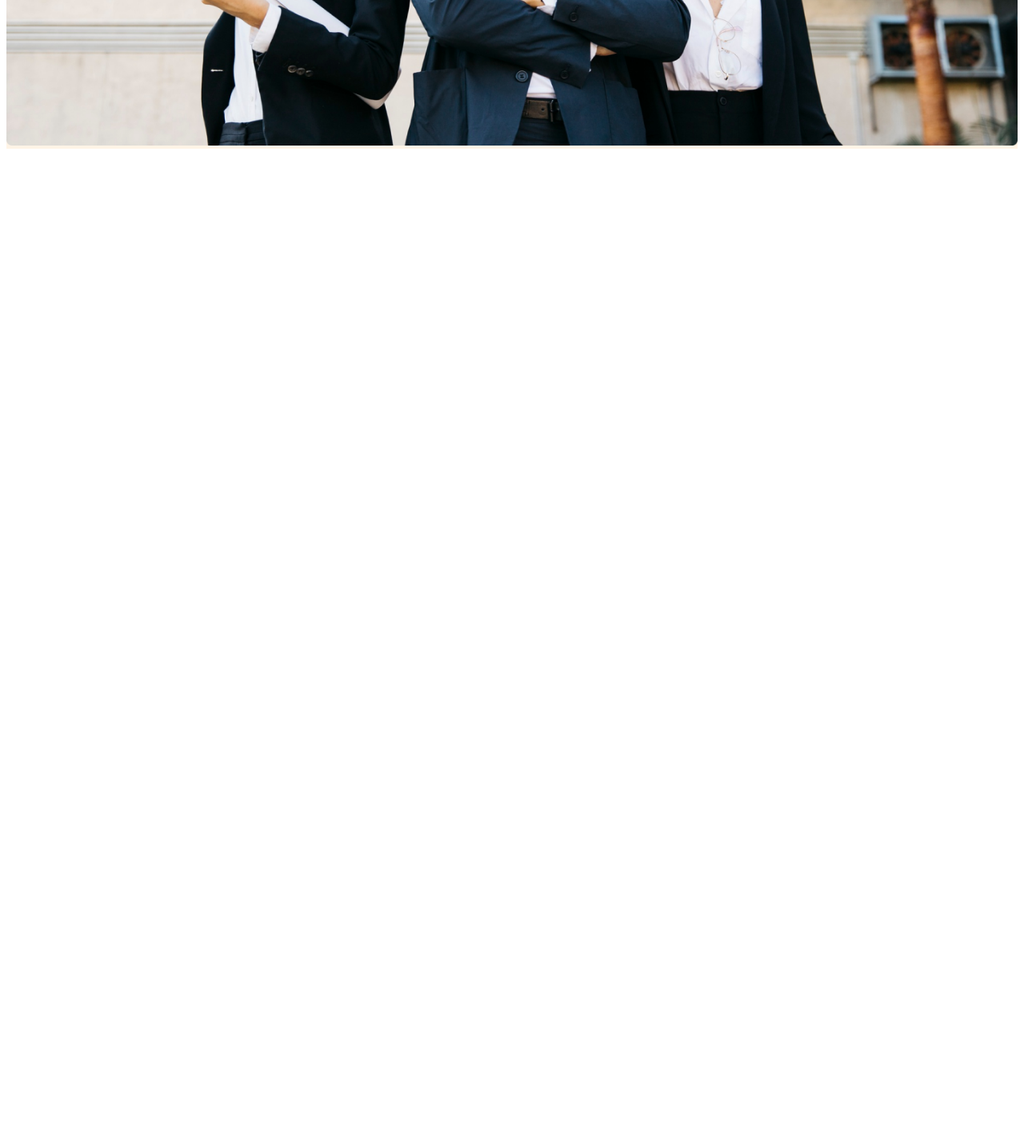
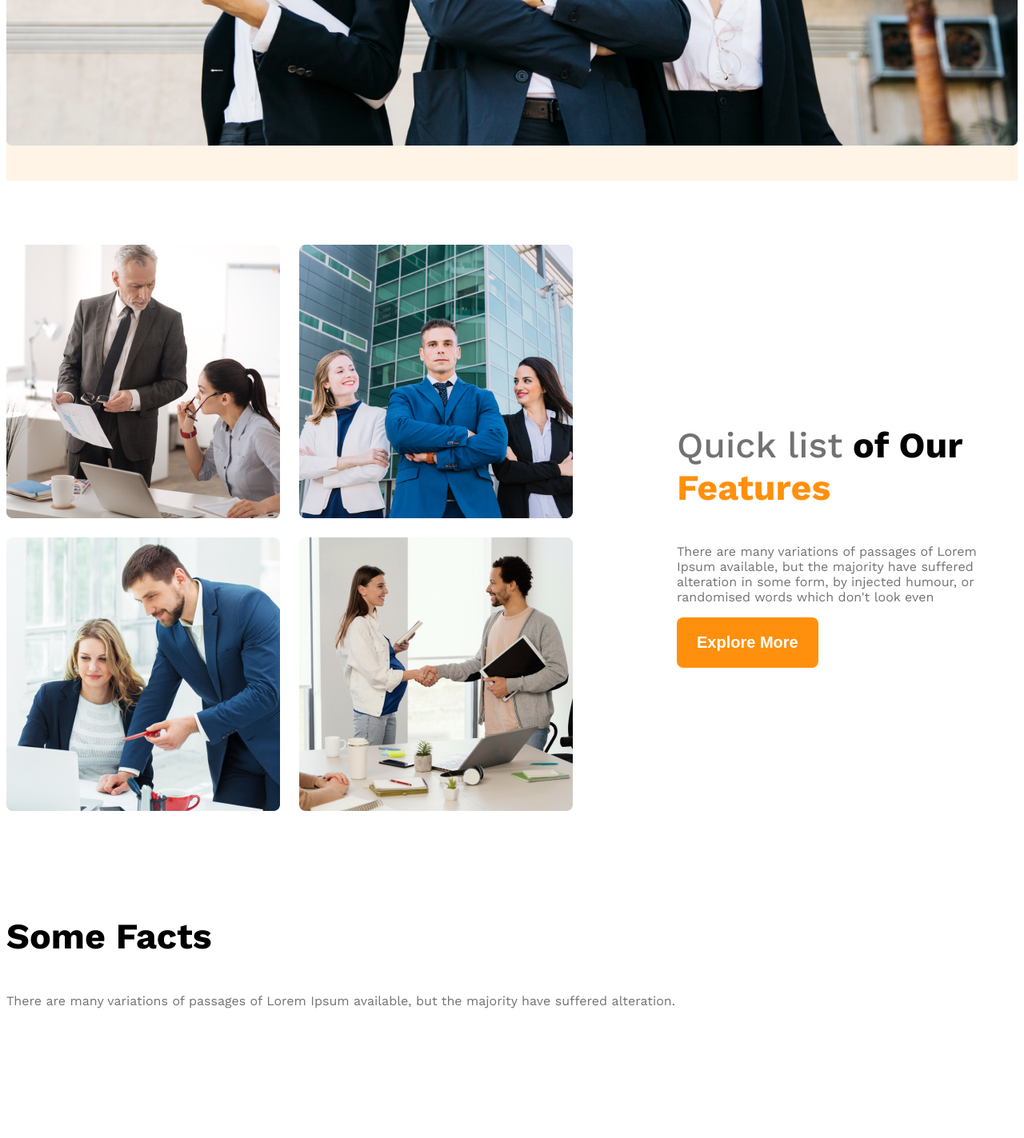
Before and after one commit to Mohiuddin5050/Architect-website, a plain HTML site: page index.html in a window 1280 px wide. Shown: the part 998-2421 px from the top of the page at 80% size. Before the commit the page ends 1192 px from the top, so only its background shows below. Drawn offline with nearby package versions, Linux system fonts and the light colour scheme.

Commit message:
made teams responsive and added structure

```diff
--- a/index.html
+++ b/index.html
@@ -26,7 +26,51 @@
             <img class="banner-img" src="./images/banner.png" alt="">
         </div>
     </header>
-    <main></main>
+    <main>
+        <!-- our feature section -->
+        <section class="teams display-flex">
+            <div class="team-img-container">
+                <img src="./images/team1.png" alt="Two architect discussing about design ">
+                <img src="./images/team2.png" alt="">
+                <img src="./images/team3.png" alt="">
+                <img src="./images/team4.png" alt="">
+            </div>
+           <div class="our-features">
+            <h3 class="section-title"><span id="quick-list" class="text-light-gray">Quick list</span><span> of Our</span><span class="text-primary"> Features</span></h3>
+            <p class="feature-description text-light-gray">There are many variations of passages of Lorem Ipsum available, but the majority have suffered alteration in some form, by injected humour, or randomised words which don't look even</p>
+            <button class="btn-primary">Explore More</button>
+           </div>
+        </section>
+            <!-- some facts section -->
+             <section>
+                <h3 class="section-title">Some Facts</h3>
+                <p class="text-light-gray">There are many variations of passages of Lorem Ipsum available, but the majority have suffered alteration.</p>
+                <div class="facts-container">
+                    <!-- .fact*4>img.fact-icon+h4.fact-number+h5.fact-name -->
+                     <div class="fact">
+                        <img src="" alt="" class="fact-icon">
+                        <h4 class="fact-number"></h4>
+                        <h5 class="fact-name"></h5>
+                     </div>
+                     <div class="fact">
+                        <img src="" alt="" class="fact-icon">
+                        <h4 class="fact-number"></h4>
+                        <h5 class="fact-name"></h5>
+                     </div>
+                     <div class="fact">
+                        <img src="" alt="" class="fact-icon">
+                        <h4 class="fact-number"></h4>
+                        <h5 class="fact-name"></h5>
+                     </div>
+                     <div class="fact">
+                        <img src="" alt="" class="fact-icon">
+                        <h4 class="fact-number"></h4>
+                        <h5 class="fact-name"></h5>
+                     </div>
+                </div>
+             </section>
+
+    </main>
     <footer></footer>
 </body>
 </html>
--- a/styles/styles.css
+++ b/styles/styles.css
@@ -11,6 +11,9 @@
 /* shared styles */
 .display-flex{
     display: flex;
+}
+.text-primary{
+    color: #ff900e;
 }
 
 /* dark-02 */
@@ -34,6 +37,20 @@
     border: none;
     border-radius: 8px;
 }
+
+main{
+    max-width: 1440px;
+    margin: 0 auto;
+}
+
+main > section{
+    margin-top: 130px;
+}
+.section-title{
+    font-size: 2.8rem;
+    font-weight: 700;
+}
+
 /* navbar styles */
 .navbar{
     justify-content: space-between;
@@ -60,6 +77,10 @@
 }
 
 /* Banner style */
+.banner{
+    padding-bottom: 40px;
+}
+
 .banner-content{
     max-width: 850px;
     margin: 0 auto;
@@ -74,9 +95,47 @@
     width: 100%;
 }
 
+/* team & feature style */
+.teams{
+    align-items: center;
+    margin-top: 80px;
+}
+
+.team-img-container{
+    display: grid;
+    grid-template-columns: repeat(2, 1fr);
+    gap: 24px;
+}
+
+.our-features{
+    margin-left: 130px;
+    max-width: 530px;
+}
+
+#quick-list{
+    font-weight: 500;
+}
 /* respjonsive media query */
 @media screen and (max-width: 576px) {
-    .navbar, .nav-links{
+    .navbar,
+    .nav-links,
+    .teams{
         flex-direction: column;
     }
+
+.team-img-container{
+    grid-template-columns: repeat(1, 1fr);
 }
+.our-features{
+    margin-left: 20px;
+}
+}
+
+@media screen and (min-width: 576px) and (max-width: 992px) {
+    .teams{
+        flex-direction: column;
+    }
+    .our-features{
+    margin: 50px auto;
+    }
+}
```
